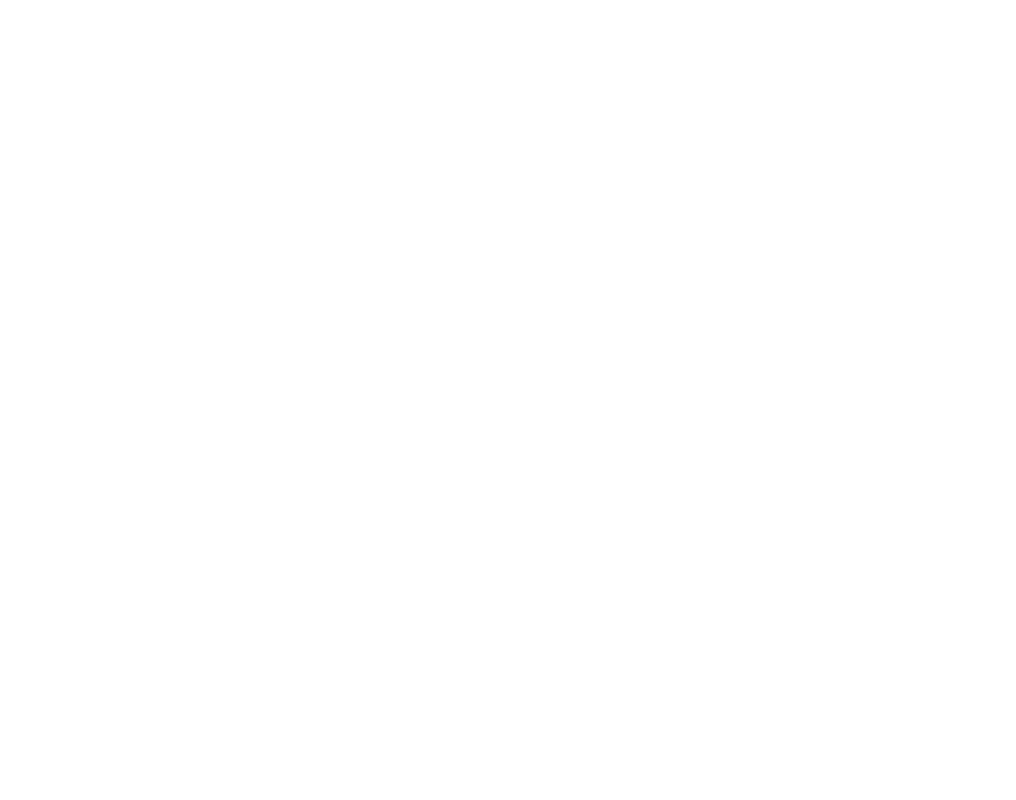
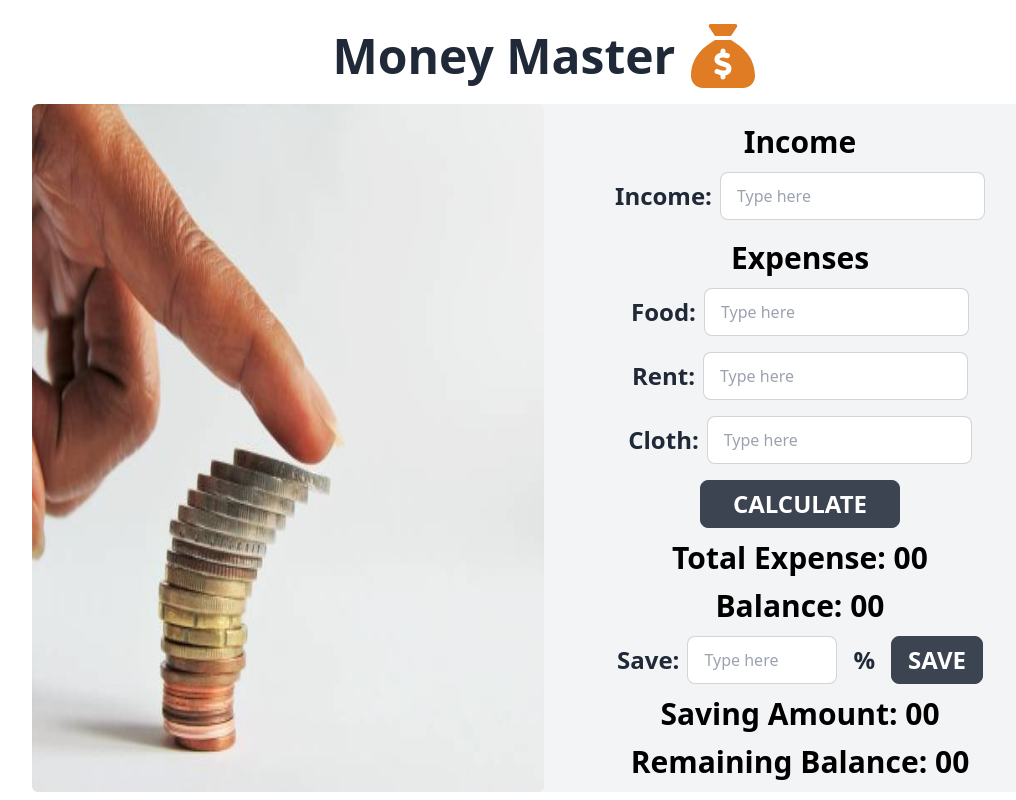
Before and after one commit to NahidAhmed47/money-master, a plain HTML site: page index.html in a window 1280 px wide. Shown: the whole page, without its empty margins (96-1112 px from the left). Drawn offline with nearby package versions, Linux system fonts and the light colour scheme.

Commit message:
design completed

```diff
--- a/index.html
+++ b/index.html
@@ -1,12 +1,119 @@
 <!DOCTYPE html>
-<html lang="en">
-<head>
-    <meta charset="UTF-8">
-    <meta http-equiv="X-UA-Compatible" content="IE=edge">
-    <meta name="viewport" content="width=device-width, initial-scale=1.0">
+<html lang="en" data-theme="light">
+  <head>
+    <meta charset="UTF-8" />
+    <meta http-equiv="X-UA-Compatible" content="IE=edge" />
+    <meta name="viewport" content="width=device-width, initial-scale=1.0" />
     <title>Money Master</title>
-</head>
-<body>
-
-</body>
+    <!-- Tailwindcss and DaisyUI link-->
+    <link
+      href="https://cdn.jsdelivr.net/npm/daisyui@2.50.1/dist/full.css"
+      rel="stylesheet"
+      type="text/css"
+    />
+    <script src="https://cdn.tailwindcss.com"></script>
+  </head>
+  <body>
+    <header
+      class="flex justify-center items-center gap-4 mt-3 md:mt-6 mb-2 md:mb-4"
+    >
+      <h1 class="text-3xl md:text-5xl text-center font-bold md:font-extrabold">
+        Money Master
+      </h1>
+      <img class="w-5 md:w-16" src="images/sack-dollar-solid.svg" alt="" />
+    </header>
+    <main>
+      <section
+        class="bg-gray-100 max-w-[80%] mx-auto grid md:grid-cols-2 grid-cols-1 h-[86vh] rounded-md"
+      >
+        <div>
+          <img class="h-full rounded-md" src="images/money-pic.jpg" alt="" />
+        </div>
+        <div>
+          <div class="w-[80%] mx-auto">
+            <h1 class="text-3xl text-black font-semibold mt-5 mb-3 text-center">
+              Income
+            </h1>
+            <div class="flex justity-center items-center gap-2 mx-auto w-fit">
+              <label for="income-input" class="text-2xl font-semibold"
+                >Income:
+              </label>
+              <input
+                id="income-input"
+                type="text"
+                placeholder="Type here"
+                class="input input-bordered w-full max-w-"
+              />
+            </div>
+          </div>
+          <div class="w-[80%] mx-auto">
+            <h1 class="text-3xl text-black font-semibold mt-5 mb-3 text-center">
+              Expenses
+            </h1>
+            <div class="flex justity-center items-center gap-2 mx-auto w-fit">
+              <label for="income-input" class="text-2xl font-semibold"
+                >Food:
+              </label>
+              <input
+                id="income-input"
+                type="text"
+                placeholder="Type here"
+                class="input input-bordered w-full max-w-"
+              />
+            </div>
+            <div class="flex justity-center items-center gap-2 mx-auto w-fit my-4">
+              <label for="income-input" class="text-2xl font-semibold"
+                >Rent:
+              </label>
+              <input
+                id="income-input"
+                type="text"
+                placeholder="Type here"
+                class="input input-bordered w-full max-w-"
+              />
+            </div>
+            <div class="flex justity-center items-center gap-2 mx-auto w-fit">
+              <label for="income-input" class="text-2xl font-semibold"
+                >Cloth:
+              </label>
+              <input
+                id="income-input"
+                type="text"
+                placeholder="Type here"
+                class="input input-bordered w-full max-w-"
+              />
+            </div>
+          </div>
+          <div class="w-[60%] mx-auto flex justify-center">
+            <button class="btn  mt-4 text-2xl font-semibold px-8">Calculate</button>
+          </div>
+          <h1 class="text-3xl text-black font-semibold my-3 text-center">
+            Total Expense: 00
+          </h1>
+          <h1 class="text-3xl text-black font-semibold mb-3 text-center">
+            Balance: 00
+          </h1>
+          <div class="flex justity-center items-center gap-2 mx-auto w-fit">
+            <label for="income-input" class="text-2xl font-semibold"
+              >Save:
+            </label>
+            <input
+              id="income-input"
+              type="text"
+              placeholder="Type here"
+              class="input input-bordered w-full max-w-[150px]"
+            />
+            <p class="text-2xl font-semibold px-2">%</p>
+            <button class="btn text-2xl font-semibold">Save</button>
+          </div>
+          <h1 class="text-3xl text-black font-semibold my-3 text-center">
+            Saving Amount: 00
+          </h1>
+          <h1 class="text-3xl text-black font-semibold mb-3 text-center">
+            Remaining Balance: 00
+          </h1>
+        </div>
+      </section>
+    </main>
+  </body>
 </html>
```
Also changed, not shown: images/money-master.png (renamed from money-master.png), images/money-pic.jpg (added), images/sack-dollar-solid.svg (added).
